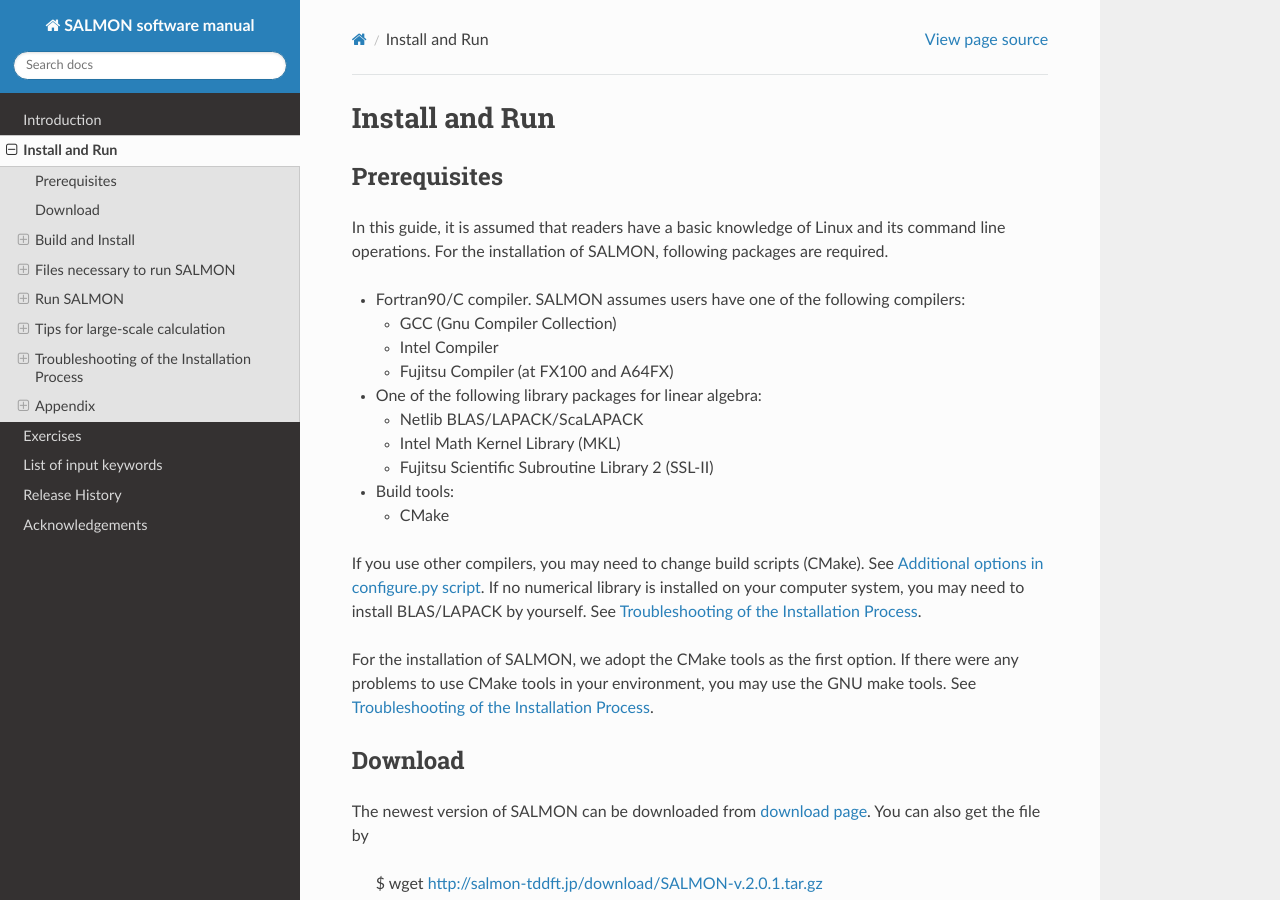
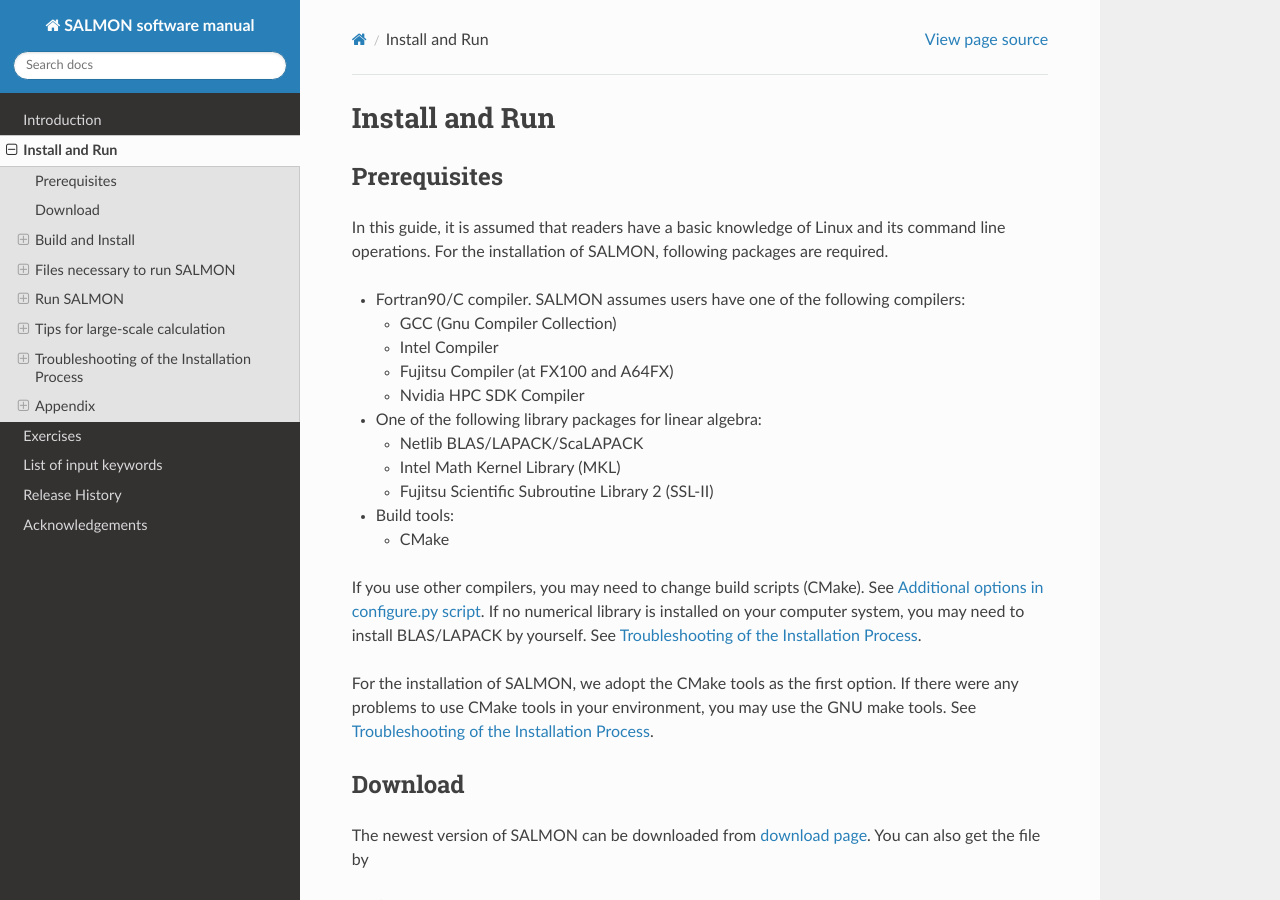
Before and after one commit to SALMON-TDDFT/SALMON-DOCS, a Sphinx documentation site: the page built from source/install_and_run.rst, in a window 1280 px wide and 900 px high. Built offline with Sphinx 7.4.7 and the Read the Docs theme 2.0.0, drawn with Linux system fonts in a browser that asks for light colours; formulas are drawn with MathJax 3.

Commit message:
Update install_and_run.rst

```diff
--- a/source/install_and_run.rst
+++ b/source/install_and_run.rst
@@ -14,6 +14,7 @@
   - GCC (Gnu Compiler Collection)
   - Intel Compiler
   - Fujitsu Compiler (at FX100 and A64FX)
+  - Nvidia HPC SDK Compiler
 
 - One of the following library packages for linear algebra:
 
```
